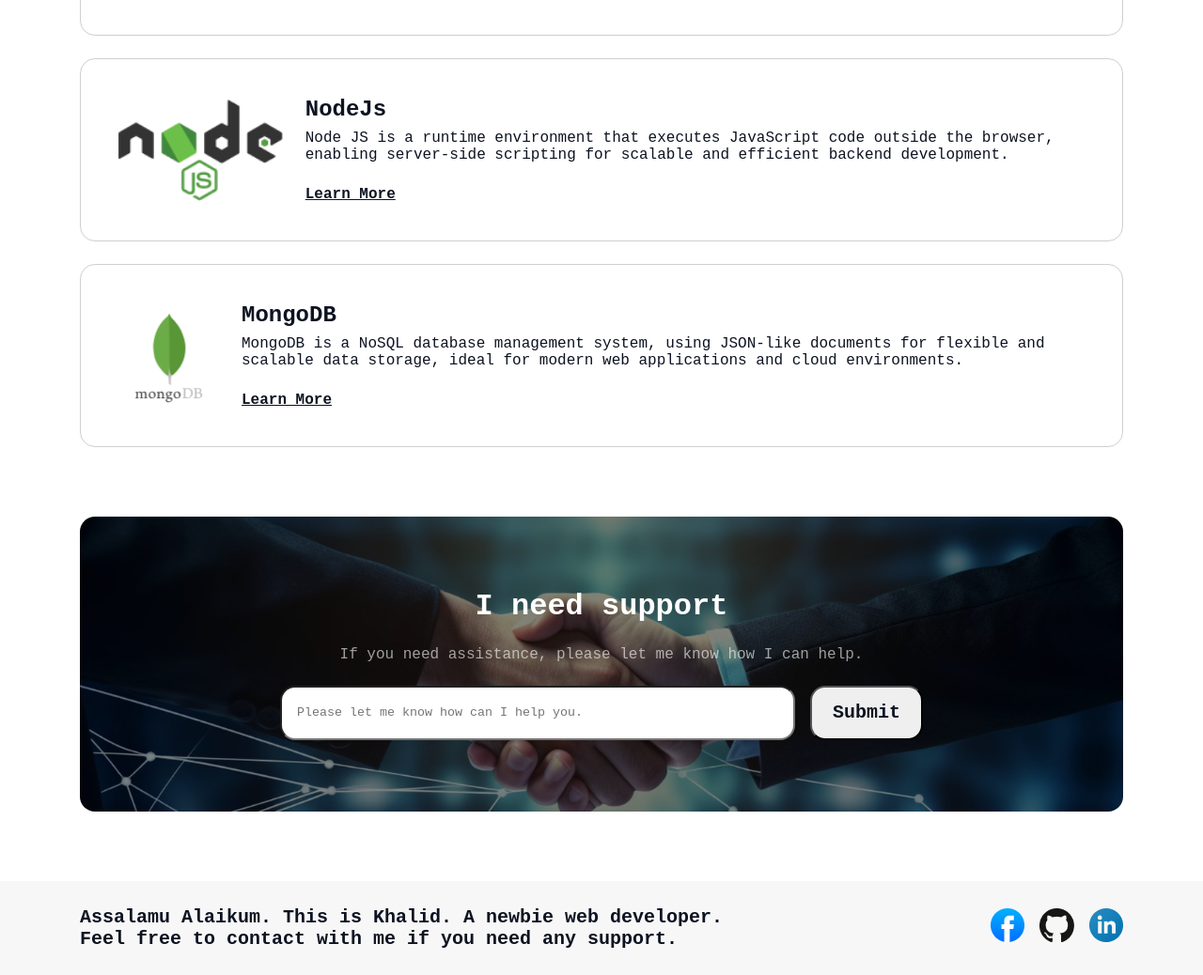
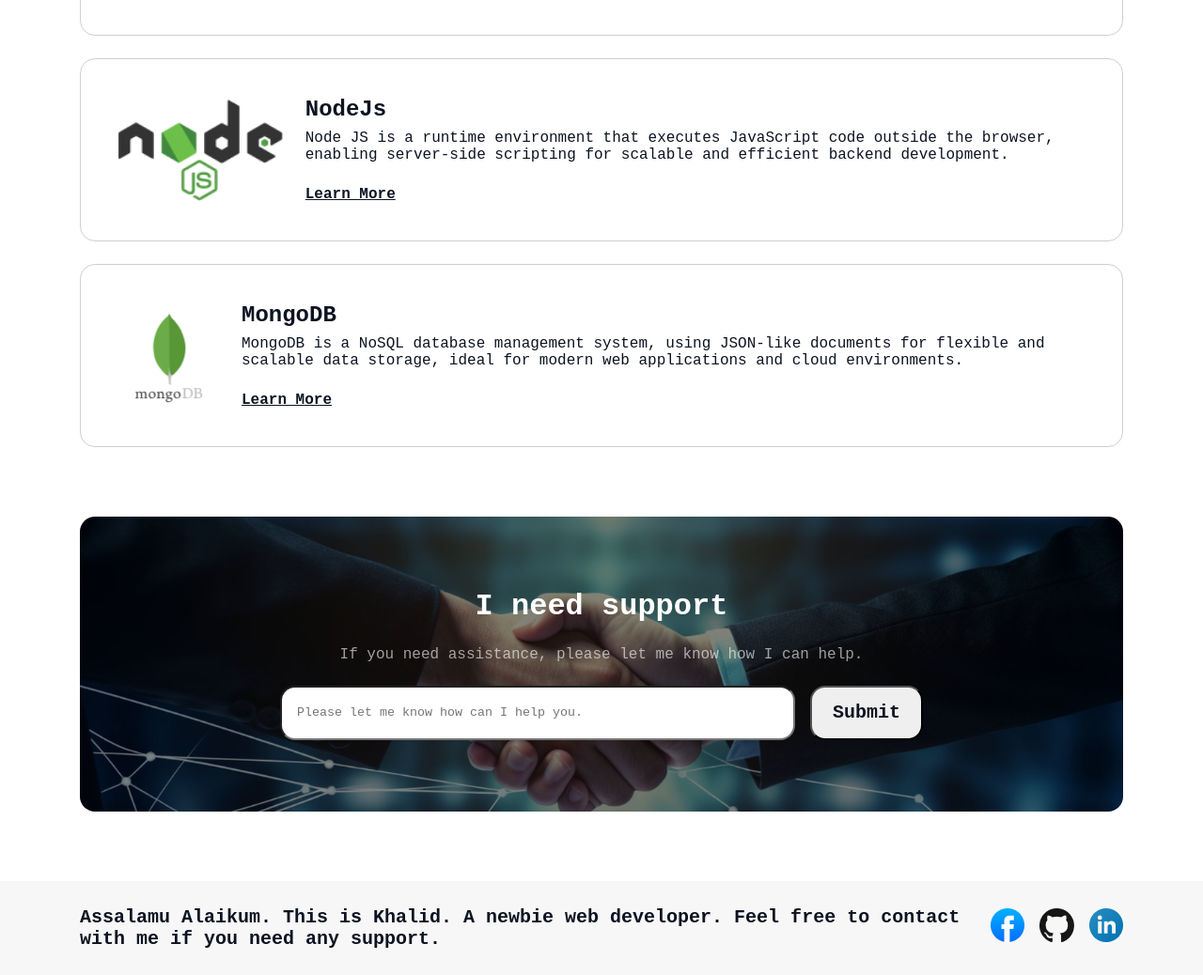
Before and after one commit to KYusufbd/future-web-developer, a plain HTML site: page index.html in a window 1280 px wide. Shown: the part 4020-5058 px from the top of the page at 94% size. Drawn offline with Linux system fonts and the light colour scheme; a web font is replaced by a local one.

Commit message:
Made a change in footer text

```diff
--- a/index.html
+++ b/index.html
@@ -150,7 +150,7 @@
         <footer id="footer">
             <div class="footer-content flxr g24 pw cntr">
                 <div class="foottxt">
-                    <p>Assalamu Alaikum. This is Khalid. A newbie web developer. <br/>Feel free to contact with me if you need any support.</p>
+                    <p>Assalamu Alaikum. This is Khalid. A newbie web developer. Feel free to contact with me if you need any support.</p>
                 </div>
                 <div class="social-icons flxr g16 jcac">
                     <a href="https://www.facebook.com/abukhubaib.k/"><img src="/assets/icons/facebook.png" alt="facebook-icon"></a>
```
